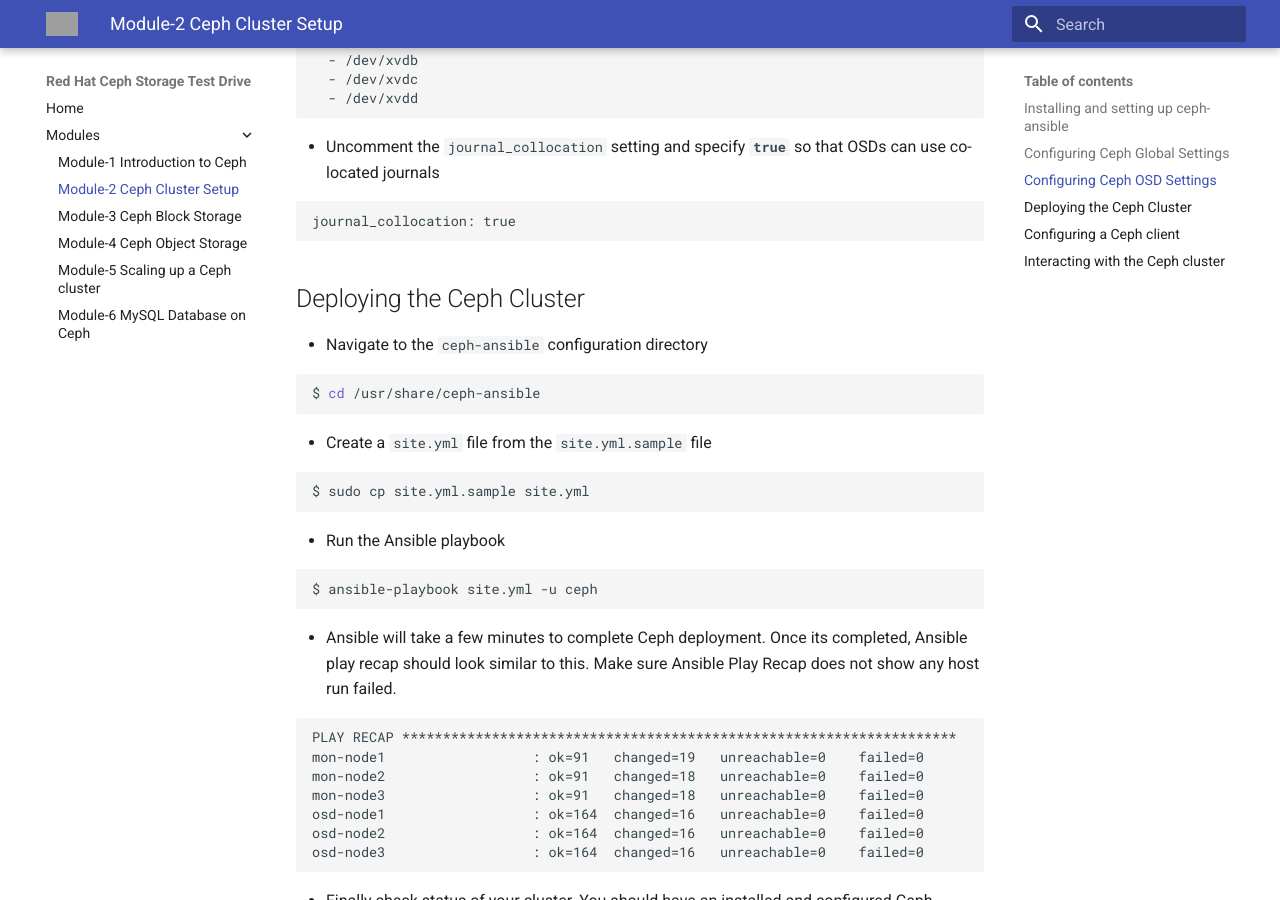
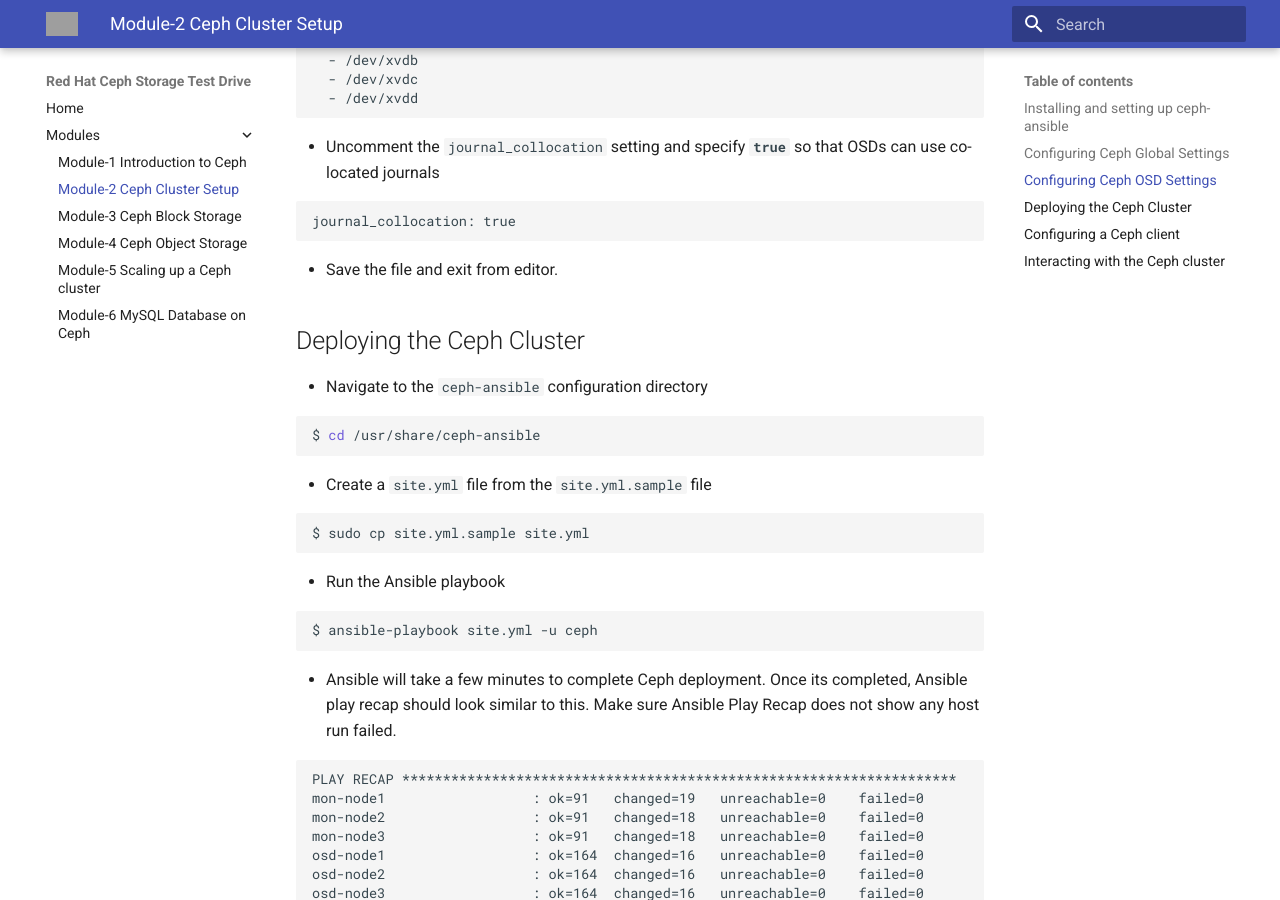
Before and after one commit to red-hat-storage/ceph-test-drive-bootstrap, an MkDocs documentation site: the page built from docs/Module-2.md, in a window 1280 px wide and 900 px high, scrolled down 3360 px. Built offline with MkDocs 1.6.1 and Material for MkDocs 9.7.7, drawn with Linux system fonts in a browser that asks for light colours; old or Windows-style settings are respelled for this version of MkDocs; grey boxes are pictures that could not be loaded.

Commit message:
text fix in module-2

````diff
--- a/docs/Module-2.md
+++ b/docs/Module-2.md
@@ -130,6 +130,7 @@
 ```
 journal_collocation: true
 ```
+- Save the file and exit from editor.
 
 ## Deploying the Ceph Cluster
 
````
